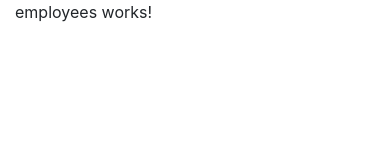
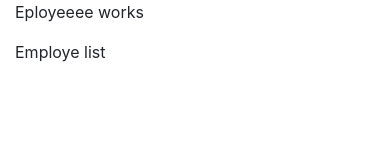
Before and after one commit to tony2tones/fireCrud, an Angular app: page / in a window 390 px wide. Shown: the top 160 px of the page. Built offline with nearby package versions, Linux system fonts and the light colour scheme; what @angular/fire would draw is missing.

Commit message:
fixed the problem

```diff
--- a/src/app/employees/employee-list/employee-list.component.html
+++ b/src/app/employees/employee-list/employee-list.component.html
@@ -1,8 +1 @@
-<div class="row">
-  <div class="col-md-5">
-  <app-employees></app-employees>
-  </div>
-  <div class="col-md-7">
-    <app-employee-list></app-employee-list>
-    </div>
-</div>
+<p>Employe list</p>
--- a/src/app/employees/employee/employee.component.html
+++ b/src/app/employees/employee/employee.component.html
@@ -1,4 +1,4 @@
-<h1 class="display-4">EMP. Register</h1>
+<!-- <h1 class="display-4">EMP. Register</h1>
 <form #form="ngForm" autocomplete="off">
   <div class="form-group">
     <input
@@ -41,4 +41,6 @@
   <div class="form-group">
     <button type="submit" class="btn btn-lg btn-block btn-info">SUBMIT</button>
   </div>
-</form>
+</form> -->
+
+<p>Eployeeee works</p>
--- a/src/app/employees/employees.component.html
+++ b/src/app/employees/employees.component.html
@@ -1,3 +1,8 @@
-<p>
-  employees works!
-</p>
+<div class="row">
+  <div class="col-md-5">
+    <app-employee></app-employee>
+  </div>
+  <div class="col-md-7">
+    <app-employee-list></app-employee-list>
+  </div>
+</div>
```
